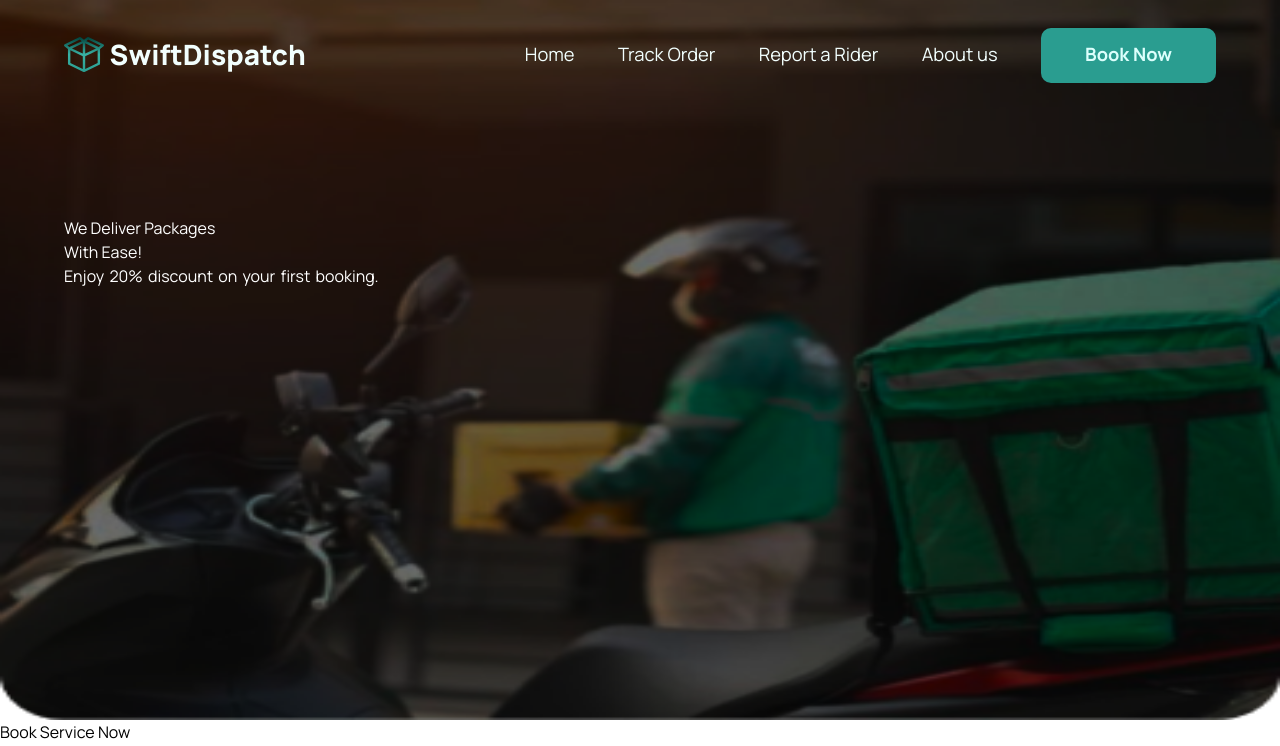
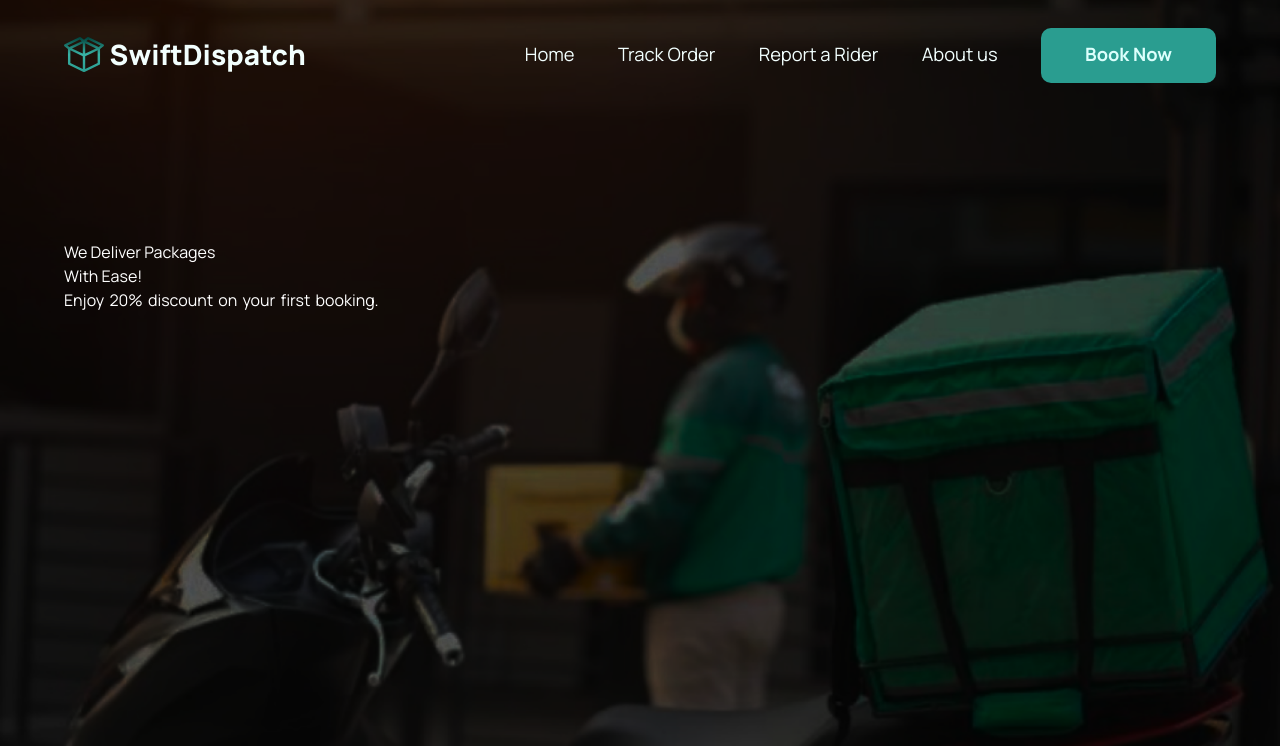
Before and after one commit to ovie012/Swift-Dispatch-Project, a React (Vite) app: page /Book in a window 1280 px wide. Shown: the top 746 px of the page. Built offline with nearby package versions, Linux system fonts and the light colour scheme.

Commit message:
booking image

```diff
--- a/src/App.css
+++ b/src/App.css
@@ -1819,11 +1819,11 @@ footer {
   /* overflow: hidden; */
 }
 
-.booking-banner img {
+/* .booking-banner img {
   width: 100%;
   height: 100%;
 
-}
+} */
 
 .booking-banner-text {
   position: absolute;
--- a/src/Book.jsx
+++ b/src/Book.jsx
@@ -9,12 +9,14 @@ function Book() {
     <>
       <Header />
       <div className="w-full h-full">
-        <div className="booking-banner">
+        <div className="w-full lg:h-[90dvh] h-[60dvh] relative overflow-hidden ">
           <img
+            className="w-[100%] h-[100%] object-cover hidden lg:block rounded-b-[40px]"
             src="/BP--Image-Dispatch-Rider-Web.png"
             alt="background image of a rider"
           />
           <img
+            className="w-[100%] h-[100%] object-cover block lg:hidden"
             src="/BP--Image-Dispatch-Rider-Mobile.png"
             alt="background image of a rider"
           />
--- a/src/Success.jsx
+++ b/src/Success.jsx
@@ -9,7 +9,7 @@ function Success() {
       <div className="min-h-screen flex flex-col items-center justify-center">
         <div className="flex flex-col items-center">
           <img
-            src="/public/Group 25.png"
+            src="/Group 25.png"
             alt="success"
             className="w-3/4 sm:w-1/2 lg:w-1/4"
           />
```
Also changed, not shown: src/Report.jsx (line endings or trailing spaces).
